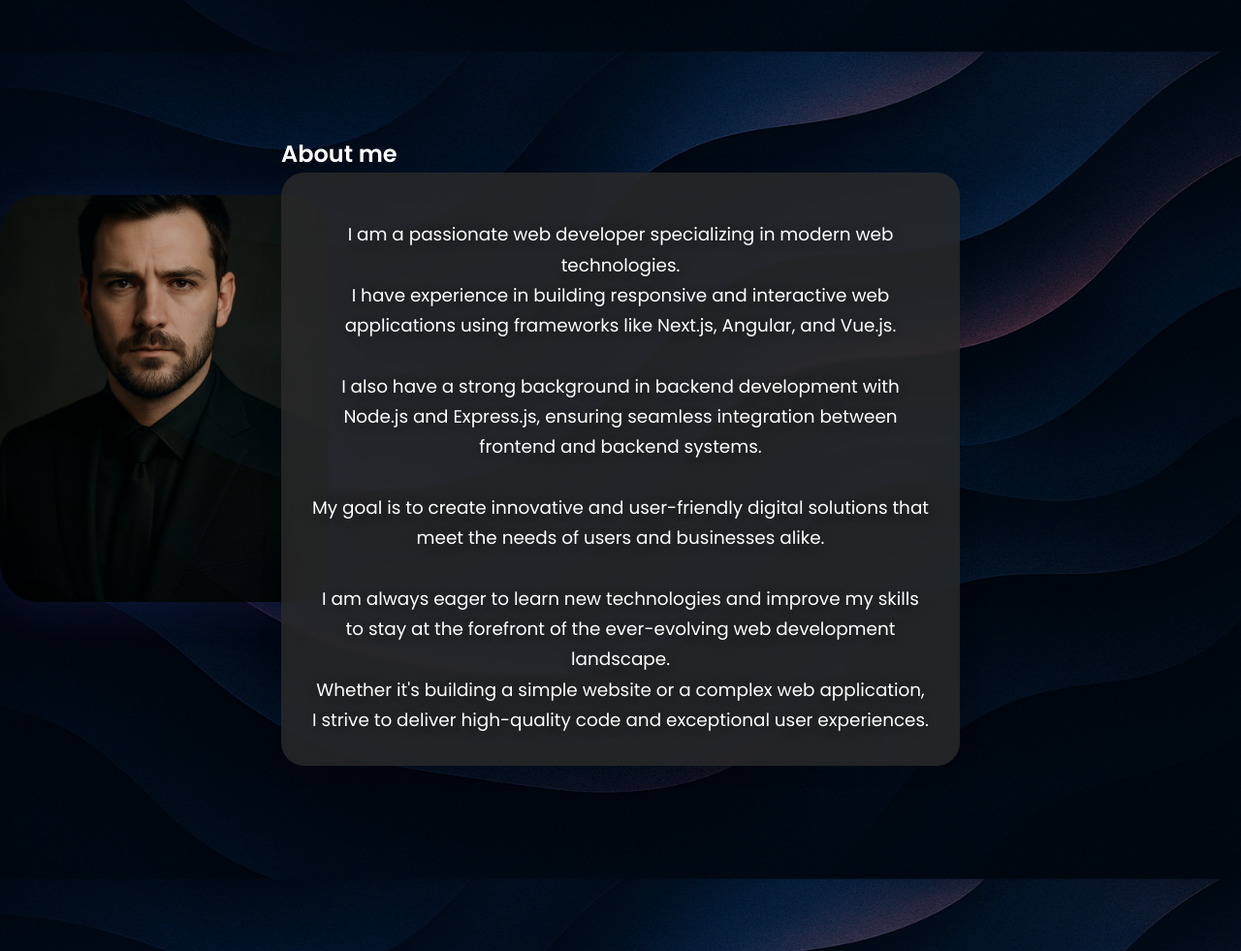
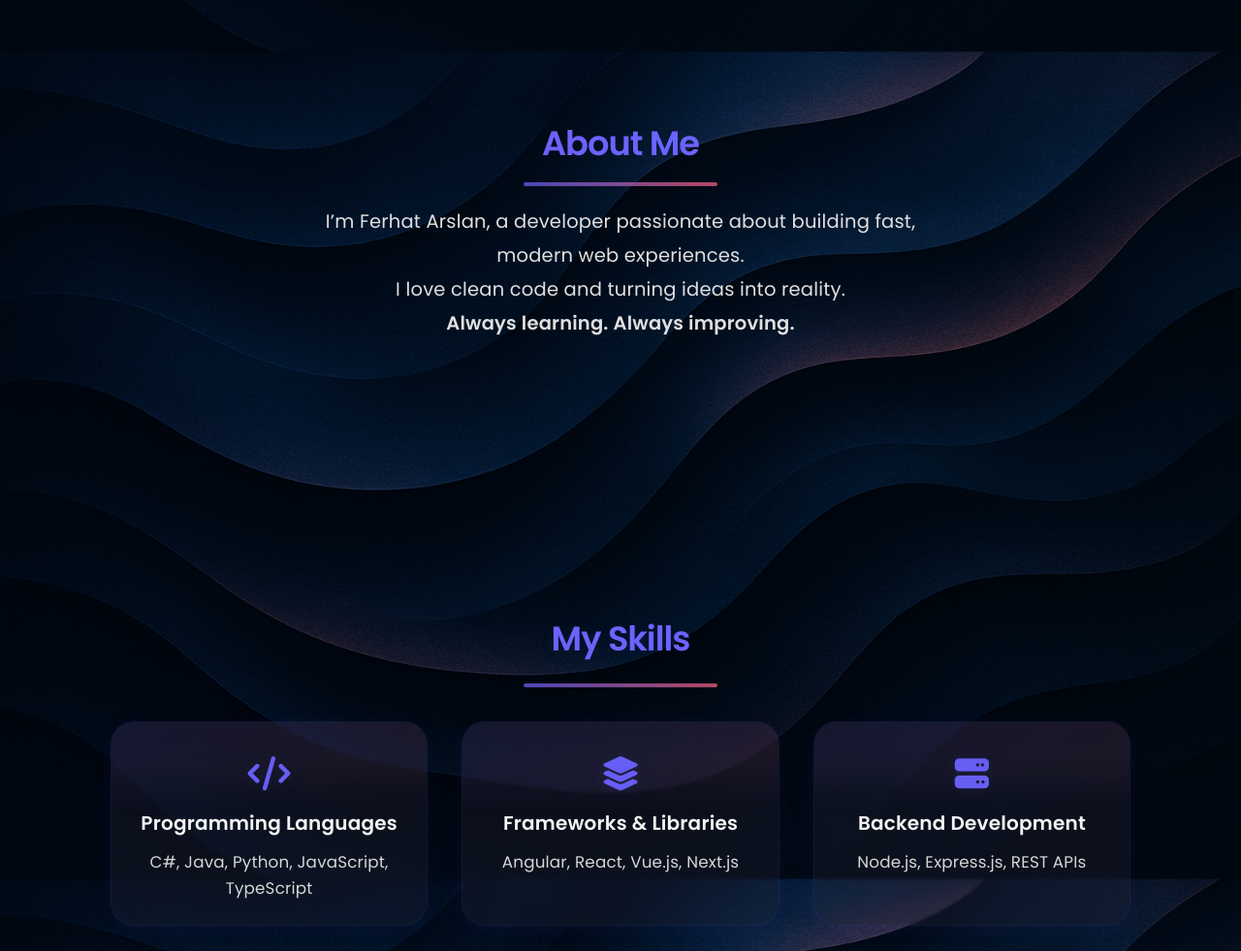
Before and after one commit to FerhatArslann/MyWebsite, a plain HTML site: page public/index.html in a window 1280 px wide. Shown: the part 800-1781 px from the top of the page at 97% size. Drawn offline with Linux system fonts and the light colour scheme.

Commit message:
Update (about me) section and improve (hero) and (contact) descriptions.

```diff
--- a/public/index.html
+++ b/public/index.html
@@ -46,20 +46,14 @@
 
     <!-- About section with personal introduction -->
     <section id="about" class="about-section">
-        <img src="../public/assets/test_image1.png" alt="Profile Accent" class="about-accent-image">
-        <div class="section-content">
-            <h2>About me</h2>
-            <div class="about-grid">
-                <div class="about-text">
-                    <p>I am a passionate web developer specializing in modern web technologies.
-                    <br>
-                    I have experience in building responsive and interactive web applications using frameworks like Next.js, Angular, and Vue.js.<br><br>
-                    I also have a strong background in backend development with Node.js and Express.js, ensuring seamless integration between frontend and backend systems.</p>
-                    <br>
-                    <p>My goal is to create innovative and user-friendly digital solutions that meet the needs of users and businesses alike.<br><br>
-                    I am always eager to learn new technologies and improve my skills to stay at the forefront of the ever-evolving web development landscape. <br>
-                    Whether it's building a simple website or a complex web application, I strive to deliver high-quality code and exceptional user experiences.</p>
-                </div>
+        <div class="about-section-content">
+            <h2>About Me</h2>
+            <div class="about-text">
+                <p>
+                    I’m Ferhat Arslan, a developer passionate about building fast, modern web experiences.<br>
+                    I love clean code and turning ideas into reality.<br>
+                    <strong>Always learning. Always improving.</strong>
+                </p>
             </div>
         </div>
     </section>
@@ -208,8 +202,9 @@
     <section id="contact-me" class="contact-section">
         <div class="section-content">
             <h2>Contact Me</h2>
-            <p>If you’re looking for a reliable developer to bring your ideas to life or need help with your next project,<p>
-            <strong>contact me now.</strong>
+            <p class="contact-description">If you’re looking for a reliable developer to bring your ideas
+                to life or need help with your next project, <strong>contact me now.</strong>
+            <p>
             <div class="contact-me">
                 <i class="fas fa-envelope"></i>
                 <span class="contact-now-text">Contact now</span>
--- a/scripts/main.js
+++ b/scripts/main.js
@@ -170,3 +170,8 @@ document.querySelectorAll('.social-link').forEach(link => {
         this.blur();
     });
 });
+
+// Add non-breaking space before the last word in each paragraph of .about-text
+document.querySelectorAll('.about-text p').forEach(p => {
+    p.innerHTML = p.innerHTML.replace(/\s+([^\s<]+)\s*$/, '&nbsp;$1');
+});
--- a/styles/style.css
+++ b/styles/style.css
@@ -387,7 +387,7 @@ nav ul li a:hover {
     content: "";
     display: block;
     margin: 1.1rem auto 0 auto;
-    width: 70px;
+    width: 200px;
     height: 4px;
     border-radius: 2px;
     background: linear-gradient(90deg, #6C63FF 0%, #FF6584 100%);
@@ -463,6 +463,10 @@ nav ul li a:hover {
     font-weight: 400;
     letter-spacing: 0.01em;
     background: none;
+}
+
+.about-text p {
+    text-wrap: pretty; /* Modern browsers: tries to avoid widows */
 }
 
 @media (max-width: 900px) {
@@ -657,7 +661,7 @@ footer .social-links a:hover {
 /* Scroll-up button styles */
 .scroll-up {
     position: fixed;
-    bottom: 30px;
+    bottom: 20px;
     right: 30px;
     z-index: 1000;
     background: var(--primary-color);
@@ -844,101 +848,79 @@ html {
     transform: translateY(0);
 }
 
-.profile-picture {
-    border-radius: 16px;
-    box-shadow: 0 6px 32px rgba(108,99,255,0.15), 0 1.5px 8px rgba(0,0,0,0.10);
-    object-fit: cover;
-    width: 100%;
-    max-width: 400px;
-    height: auto;
-    transition: transform 0.3s cubic-bezier(.4,0,.2,1), box-shadow 0.3s cubic-bezier(.4,0,.2,1);
-    background: #23223a;
-}
-.profile-picture:hover {
-    /* transform: scale(1.03) translateY(-4px); */
-    box-shadow: 0 12px 40px rgba(108,99,255,0.22), 0 2px 12px rgba(0,0,0,0.13);
-}
-
 /* About section with background image behind text and fade at the bottom */
 .about-section {
-    position: relative;
-    overflow: visible;
     display: flex;
     justify-content: center;
     align-items: center;
-    min-height: 520px;
-    padding: 0;
+    min-height: 340px;
+    padding: 120px 0 60px 0;
     background: none;
 }
 
-.about-accent-image {
-    display: block;
-    position: absolute;
-    left: 0;
-    top: 50%;
-    transform: translateY(-50%);
-    width: 340px;
-    max-width: 40vw;
-    height: 420px;
-    object-fit: cover;
-    object-position: center;
-    border-radius: 2.5rem;
-    box-shadow: 0 8px 48px 0 rgba(108,99,255,0.16), 0 2px 12px rgba(0,0,0,0.10);
-    opacity: 0.82;
-    z-index: 1;
-    filter: blur(0.5px) brightness(0.98) saturate(1.1);
-    background: #23223a;
+.about-section-content {
+    width: 100%;
+    max-width: 700px;
+    margin: 0 auto;
+    padding: 0 2rem;
+    text-align: center;
 }
 
-@media (max-width: 900px) {
-    .about-accent-image {
-        position: static;
+.about-section h2 {
+    font-size: 2.2rem;
+    font-weight: 700;
+    color: var(--primary-color, #6C63FF);
+    margin-bottom: 1.2rem;
+    letter-spacing: -1px;
+    text-align: center;
+    position: relative;
+}
+
+.about-section h2::after {
+    content: "";
+    display: block;
+    margin: 0.7rem auto 0 auto;
+    width: 200px;
+    height: 4px;
+    border-radius: 2px;
+    background: linear-gradient(90deg, #6C63FF 0%, #FF6584 100%);
+    opacity: 0.7;
+}
+
+.about-text {
+    color: #e0e0e0;
+    font-size: 1.22rem;
+    font-weight: 400;
+    line-height: 1.8;
+    margin: 0 auto;
+    max-width: 100%;
+    text-align: center;
+    letter-spacing: 0.01em;
+    background: none;
+    box-shadow: none;
+    padding: 0;
+    animation: fadeInUp 0.9s cubic-bezier(.4,2,.3,1) 0.1s both;
+}
+
+@keyframes fadeInUp {
+    from {
+        opacity: 0;
+        transform: translateY(32px);
+    }
+    to {
+        opacity: 1;
         transform: none;
-        width: 100%;
-        max-width: 100vw;
-        height: 180px;
-        margin-bottom: 1.5rem;
-        border-radius: 1.2rem;
-        box-shadow: 0 4px 24px 0 rgba(108,99,255,0.13), 0 1px 6px rgba(0,0,0,0.08);
-        opacity: 0.92;
-    }
-    .about-section {
-        flex-direction: column;
-        min-height: 0;
     }
 }
 
-/* About section content stays centered and above the accent image */
-.about-grid {
-    position: relative;
-    z-index: 2;
-    display: flex;
-    flex-direction: column;
-    align-items: center;
-    justify-content: center;
-    text-align: center;
-    padding: 3rem 2rem 2rem 2rem;
-    max-width: 700px;
-    margin: 0 auto;
-    background: rgba(42,42,42,0.82);
-    border-radius: 1.5rem;
-    box-shadow: 0 2px 24px rgba(0,0,0,0.10);
-    backdrop-filter: blur(2px);
-}
-
-.about-text {
-    color: #fff;
-    font-size: 1.15rem;
-    font-weight: 400;
-    line-height: 1.7;
-    text-shadow: 0 2px 16px rgba(0,0,0,0.18);
-    margin-bottom: 0;
-}
-
-/* Remove old about-bg-image and fade styles if present */
-.about-bg-image,
-.about-bg-fade {
-    display: none !important;
+@media (max-width: 600px) {
+    .about-section-content {
+        padding: 0 1rem;
+    }
+    .about-text {
+        font-size: 1.05rem;
+        max-width: 98vw;
+    }
 }
 
 /* Contact section styles */
@@ -967,25 +949,25 @@ html {
     content: "";
     display: block;
     margin: 0.7rem auto 0 auto;
-    width: 60px;
+    width: 200px;
     height: 4px;
     border-radius: 2px;
     background: linear-gradient(90deg, #6C63FF 0%, #FF6584 100%);
     opacity: 0.7;
 }
 
-/* Softer, more open description */
-.contact-desc {
+/* Contact description styles */
+.contact-description {
     color: #bdbdbd;
-    font-size: 1.15rem;
-    margin-bottom: 2.5rem;
+    font-size: 1.24rem;
+    margin-top: 0.8rem;
+    margin-bottom: -1.2rem;
     font-weight: 400;
-    line-height: 1.7;
-    max-width: 500px;
+    line-height: 1.5;
+    max-width: 525px;
+    text-align: left;
     margin-left: auto;
     margin-right: auto;
-    background: none;
-    box-shadow: none;
 }
 
 /* Glassmorphism CTA, floating effect */
@@ -1054,7 +1036,7 @@ html {
 .links-section {
     display: flex;
     justify-content: center;
-    gap: 3rem;
+    gap: 2.5rem;
     margin: 3.5rem 0 2.5rem 0;
     padding: 0;
     background: none;
```
Also changed, not shown: public/contact.html (+1 -1 lines), public/assets/test_image1.png (deleted).
